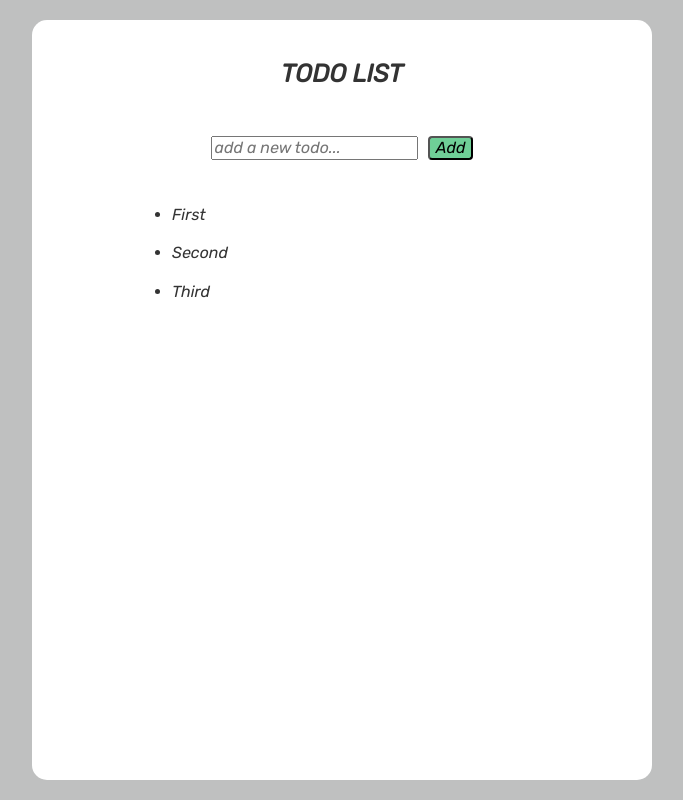
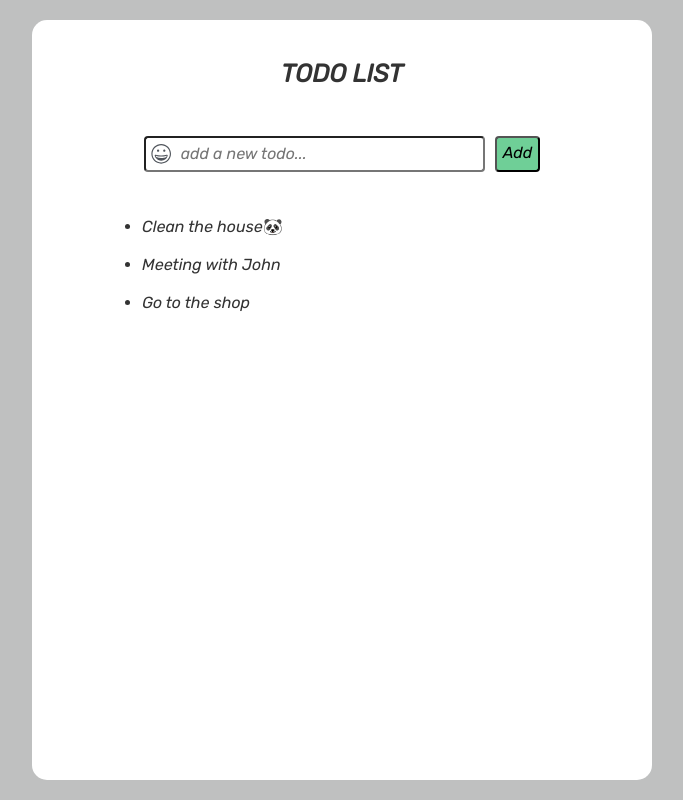
Before and after one commit to Siberfox/Todo-list, a React (Create React App) app: page / in a window 1280 px wide. Shown: the whole page, without its empty margins (298-981 px from the left). Built offline with nearby package versions, Linux system fonts and the light colour scheme.

Commit message:
added emoji picker component

```diff
--- a/package.json
+++ b/package.json
@@ -6,6 +6,7 @@
     "@testing-library/jest-dom": "^4.2.4",
     "@testing-library/react": "^9.3.2",
     "@testing-library/user-event": "^7.1.2",
+    "emoji-mart": "^3.0.0",
     "node-sass": "^4.14.1",
     "normalize.css": "^8.0.1",
     "react": "^16.13.1",
--- a/src/App.js
+++ b/src/App.js
@@ -9,7 +9,11 @@ class App extends React.Component {
   constructor() {
     super();
 
-    this.state = { items: ["First", "Second", "Third"], inputValue: "" };
+    this.state = {
+      items: ["Clean the house🐼", "Meeting with John", "Go to the shop"],
+      inputValue: "",
+      hidden: true,
+    };
   }
 
   addItem = (event) => {
@@ -17,9 +21,24 @@ class App extends React.Component {
 
     const { value } = event.target.text;
 
-    this.setState({ items: [...this.state.items, value], inputValue: "" });
+    this.setState({
+      items: [...this.state.items, value],
+      inputValue: "",
+      hidden: true,
+    });
 
     event.target.text.value = "";
+  };
+
+  addEmoji = (e) => {
+    let emoji = e.native;
+    this.setState({
+      inputValue: this.state.inputValue + emoji,
+    });
+  };
+
+  toggleEmojiHidden = () => {
+    this.setState({ hidden: !this.state.hidden });
   };
 
   handleChange = (event) => {
@@ -35,6 +54,9 @@ class App extends React.Component {
             addItem={this.addItem}
             inputValue={this.state.inputValue}
             handleChange={this.handleChange}
+            addEmoji={this.addEmoji}
+            hidden={this.state.hidden}
+            toggleEmojiHidden={this.toggleEmojiHidden}
           />
           <TodoList items={this.state.items}></TodoList>
         </div>
--- /dev/null
+++ b/src/components/emoji-picker/emoji-picker.component.jsx
@@ -0,0 +1,13 @@
+import React from "react";
+
+import { Picker } from "emoji-mart";
+
+import "./emoji-picker.styles.scss";
+
+export const EmojiPicker = ({ addEmoji }) => {
+  return (
+    <span className="emoji-picker">
+      <Picker onSelect={addEmoji} autoFocus="false" />
+    </span>
+  );
+};
--- /dev/null
+++ b/src/components/emoji-picker/emoji-picker.styles.scss
@@ -0,0 +1,4 @@
+.emoji-picker {
+  position: absolute;
+  top: 35px;
+}
--- a/src/components/todo-list/todo-list.styles.scss
+++ b/src/components/todo-list/todo-list.styles.scss
@@ -1,5 +1,5 @@
 .todo-item {
-  margin-left: 100px;
+  margin-left: 70px;
   margin-bottom: 20px;
   text-align: left;
 }
--- a/src/components/todo-submit/todo-submit.component.jsx
+++ b/src/components/todo-submit/todo-submit.component.jsx
@@ -2,7 +2,18 @@ import React from "react";
 
 import "./todo-submit.styles.scss";
 
-export const TodoSubmit = ({ addItem, inputValue, handleChange }) => {
+import "emoji-mart/css/emoji-mart.css";
+import { ReactComponent as EmojiIcon } from "../../assets/emoji.svg";
+import { EmojiPicker } from "../emoji-picker/emoji-picker.component";
+
+export const TodoSubmit = ({
+  addItem,
+  inputValue,
+  handleChange,
+  addEmoji,
+  hidden,
+  toggleEmojiHidden,
+}) => {
   return (
     <form onSubmit={addItem} className="todo-submit">
       <input
@@ -14,6 +25,10 @@ export const TodoSubmit = ({ addItem, inputValue, handleChange }) => {
         placeholder="add a new todo..."
         required
       />
+      <div className="emoji-icon" onClick={toggleEmojiHidden}>
+        <EmojiIcon />
+      </div>
+      {hidden ? null : <EmojiPicker addEmoji={addEmoji} />}
       <button type="submit" className="todo-submit_button">
         Add
       </button>
--- a/src/components/todo-submit/todo-submit.styles.scss
+++ b/src/components/todo-submit/todo-submit.styles.scss
@@ -1,9 +1,13 @@
 .todo-submit {
   display: flex;
-  justify-content: center;
+  justify-content: space-between;
   margin: 30px auto;
+  position: relative;
   &_input {
-    width: 70%;
+    width: 300px;
+    height: 30px;
+    padding-left: 35px;
+    border-radius: 4px;
   }
   &_button {
     margin-left: 10px;
@@ -16,4 +20,9 @@
       background-color: #6fcf97;
     }
   }
+  .emoji-icon {
+    position: absolute;
+    margin-left: 7px;
+    margin-top: 8px;
+  }
 }
```
Also changed, not shown: src/assets/emoji.svg (added), 1 other file (tests, documents, lock files or other folders).
